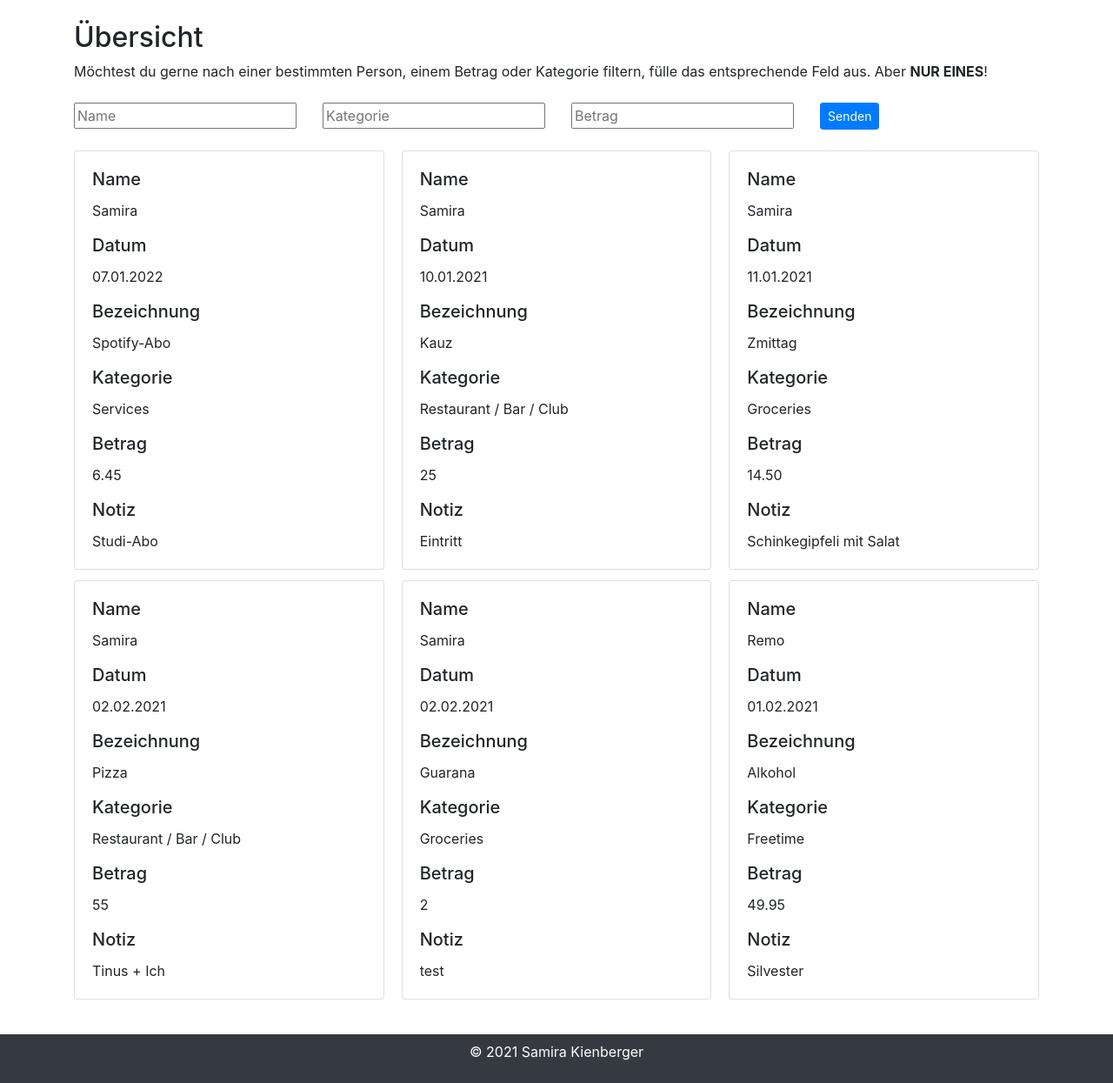
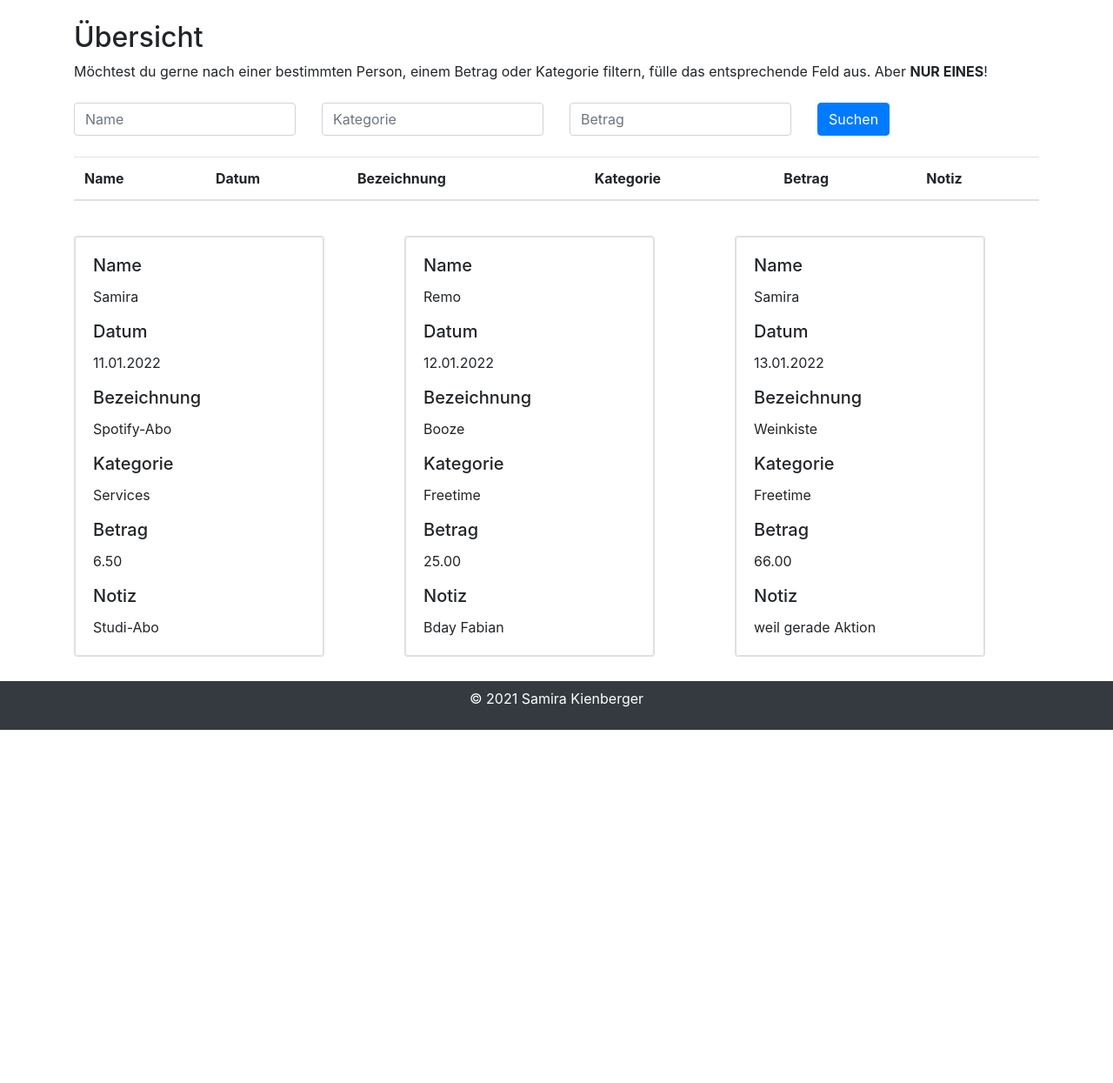
Before and after one commit to actREveL/PRO2, a Flask app: page /uebersicht in a window 1280 px wide. Shown: the part 56-1301 px from the top of the page at 87% size. After the commit the page ends 895 px from the top, so only its background shows below. Run offline with Flask 2, Linux system fonts and the light colour scheme; lists and menus that the app fills with data are empty; some libraries are stand-ins or nearby versions.

Commit message:
laufende Änderungen (Liste steht)

```diff
--- /dev/null
+++ b/ausgabe_dict.json
@@ -0,0 +1,26 @@
+{
+    "2022-01-12 16:57:23.469150": {
+        "Name": "Samira",
+        "Datum": "11.01.2022",
+        "Bezeichnung": "Spotify-Abo",
+        "Kategorie": "Services",
+        "Betrag": "6.50",
+        "Notiz": "Studi-Abo"
+    },
+    "2022-01-12 16:58:08.197225": {
+        "Name": "Remo",
+        "Datum": "12.01.2022",
+        "Bezeichnung": "Booze",
+        "Kategorie": "Freetime",
+        "Betrag": "25.00",
+        "Notiz": "Bday Fabian"
+    },
+    "2022-01-12 17:08:07.536382": {
+        "Name": "Samira",
+        "Datum": "13.01.2022",
+        "Bezeichnung": "Weinkiste",
+        "Kategorie": "Freetime",
+        "Betrag": "66.00",
+        "Notiz": "weil gerade Aktion"
+    }
+}
--- a/daten.py
+++ b/daten.py
@@ -4,7 +4,7 @@ from datetime import datetime
 
 # Funktion, um eingegebene Daten speichern zu können und in einem File abzuspeichern
 def speichern(name, datum, bezeichnung, kategorie, betrag, notiz):
-    datei = "uebersicht.json"
+    datei = "ausgabe_dict.json"
     try:
         with open(datei) as open_file:
             datei_inhalt = json.load(open_file)
@@ -24,7 +24,7 @@ def speichern(name, datum, bezeichnung, kategorie, betrag, notiz):
 
 # Funktion, um gespeicherte Daten laden zu können
 def eingabe_laden():
-    datei_name = "uebersicht.json"
+    datei_name = "ausgabe_dict.json"
 
     try:
         with open(datei_name) as open_file:
--- a/main.py
+++ b/main.py
@@ -46,6 +46,8 @@ def formular():
 def uebersicht():
     eingabe = daten.eingabe_laden()
     filter_liste = []
+    filter = ""
+    filter_key = ""
 
     if request.method == 'POST':
         name = request.form['name']
@@ -56,11 +58,11 @@ def uebersicht():
             filter = name
             filter_key = "Name"
 
-        elif kategorie != "":
+        if kategorie != "":
             filter = kategorie
             filter_key = "Kategorie"
 
-        elif betrag != "":
+        if betrag != "":
             filter = betrag
             filter_key = "Betrag"
 
@@ -68,16 +70,14 @@ def uebersicht():
             if eintrag[filter_key] == filter:
                 filter_liste.append(eintrag)
 
-
-
-
     return render_template('uebersicht.html', data=eingabe, user=filter_liste)
 
 # Übersichtsseite mit Balkendiagramm
-@app.route('/ausgabe')
+@app.route('/ausgabe', methods=['GET', 'POST'])
 def statistik():
     ausgabe = daten.eingabe_laden() # Dictionary (alle Daten) von daten.py wird geladen
     monate = {} # leeres dict für Monate 01-12 (Jan-Dez) definiert, welches mit der unteren for-Schleife gefüllt wird
+
 
     for id, values in ausgabe.items():
         month = values["Datum"].split(".")[1] # Datum splitten, sodass nur Monat (01 = Jan etc.) übrigbleibt
@@ -106,10 +106,17 @@ def statistik():
     sum_liste = list(monate.values())
     sum = 0
     for element in sum_liste:
-        sum+=float(element)
+        sum += float(element)
 
-    # rendern des Templates "ausgabe.html" zeigt dann den Barchart an und nimmt monate und total mit für die Liste mit den Beiträgen/Monat und die Gesamtausgaben über alle Einträge hinweg
-    return render_template('ausgabe.html', viz_div=div, monate=monate, total=sum)
+    # Budget berechnen
+    verfuegbar = 0
+    if request.method == 'POST':
+        budget = request.form['budget']
+        budget = float(budget) - float(sum)
+        verfuegbar = verfuegbar + budget
+
+    # rendern des Templates "ausgabe.html" zeigt dann den Barchart an und nimmt Monate und Total mit für die Liste mit den Beiträgen/Monat und die Gesamtausgaben über alle Einträge hinweg
+    return render_template('ausgabe.html', viz_div=div, monate=monate, total=sum, ergebnis=verfuegbar)
 
 if __name__ == "__main__":
     app.run(debug=True, port=5000)
--- a/templates/index.html
+++ b/templates/index.html
@@ -1,8 +1,8 @@
 <!-- Übernahme header -->
 {% include "header.html" %}
     {% block content %}
-        <div class="jumbotron jumbotron-fluid">
-            <div class="container">
+        <div class="jumbotron jumbotron-fluid" style="background-color: white;">
+            <div class="container" style="background-color: white;">
                 <h1 class="display-4">Hallo {{user}}</h1>
                 <p class="lead">Willkommen bei deinem persönlich Budget-Rechner.</p>
                 <p class="my-4">Möchtest du gerne eine neue Eingabe machen?</p>
--- a/templates/uebersicht.html
+++ b/templates/uebersicht.html
@@ -1,41 +1,68 @@
 <!-- Übernahme header -->
 {% include "header.html" %}
+{% block content %}
     <div class="container">
-        {% block content %}
         <br><h2>Übersicht</h2>
         <form method="POST">
             Möchtest du gerne nach einer bestimmten Person, einem Betrag oder Kategorie filtern, fülle das entsprechende Feld aus. Aber <b>NUR EINES</b>!<br><br>
-            <div class="row align-items-start">
+            <div class="row g-3">
                 <div class="col">
-                    <input type="text" name="name" placeholder="Name">
+                    <input type="text" class="form-control" name="name" placeholder="Name">
                 </div>
                 <div class="col">
-                    <input type="text" name="kategorie" placeholder="Kategorie">
+                    <input type="text" class="form-control" name="kategorie" placeholder="Kategorie">
                 </div>
                 <div class="col">
-                    <input type="text" name="betrag" placeholder="Betrag">
+                    <input type="text" class="form-control" name="betrag" placeholder="Betrag">
                 </div>
                 <div class="col">
-                    <button type="submit" class="btn btn-primary btn-sm">Senden</button>
+                    <button type="submit" class="btn btn-primary" >Suchen</button>
                 </div>
             </div>
-        </form>
+        </form><br>
+        <div class="column">
+            <table class="table">
+              <thead>
+                <tr>
+                    <th scope="col">Name</th>
+                    <th scope="col">Datum</th>
+                    <th scope="col">Bezeichnung</th>
+                    <th scope="col">Kategorie</th>
+                    <th scope="col">Betrag</th>
+                    <th scope="col">Notiz</th>
+                </tr>
+              </thead>
+              <tbody>
+              {% for inhalt in user %}
+                <tr>
+                    {% for key, value in inhalt.items() %}
+                  <td>{{ value }}</td>
+                    {% endfor %}
+                </tr>
+              {% endfor %}
+              </tbody>
+            </table>
+        </div>
             <div class="column"><br>
-              <div class="card-columns">
+              <div class="row row-cols-1 row-cols-sm-2 row-cols-md-3 row-cols-lg-4 g-4">
                   <!-- for-Condition -->
                  {% for key, value_dict in data.items()%}
-                      <div class="card">
+                  <div class="col">
+                      <div class="card h-100" style="width: 18rem;">
+                          <div class="card">
                               <div class="card-body">
                                   {% for key2, value in value_dict.items()%}
                                     <h5 class="card-title">{{ key2 }}</h5>
                                     <p class="card-text">{{ value }}</p>
                                   {% endfor %}
                               </div>
+                          </div>
                       </div>
+                  </div>
                   {% endfor %}
               </div>
             </div><br>
-        {% endblock %}
     </div>
+{% endblock %}
 <!-- Übernahme footer -->
 {% include "footer.html" %}
--- a/uebersicht.json
+++ /dev/null
@@ -1,50 +0,0 @@
-{
-    "2022-01-07 15:24:16.361721": {
-        "Name": "Samira ",
-        "Datum": "07.01.2022",
-        "Bezeichnung": "Spotify-Abo",
-        "Kategorie": "Services",
-        "Betrag": "6.45",
-        "Notiz": "Studi-Abo"
-    },
-    "2022-01-10 11:34:27.366840": {
-        "Name": "Samira ",
-        "Datum": "02.02.2021",
-        "Bezeichnung": "Pizza",
-        "Kategorie": "Restaurant / Bar / Club",
-        "Betrag": "55",
-        "Notiz": "Tinus + Ich"
-    },
-    "2022-01-10 11:43:56.077531": {
-        "Name": "Samira ",
-        "Datum": "10.01.2021",
-        "Bezeichnung": "Kauz",
-        "Kategorie": "Restaurant / Bar / Club",
-        "Betrag": "25",
-        "Notiz": "Eintritt"
-    },
-    "2022-01-10 16:29:17.688356": {
-        "Name": "Samira",
-        "Datum": "02.02.2021",
-        "Bezeichnung": "Guarana",
-        "Kategorie": "Groceries",
-        "Betrag": "2",
-        "Notiz": "test"
-    },
-    "2022-01-10 17:30:32.769741": {
-        "Name": "Samira",
-        "Datum": "11.01.2021",
-        "Bezeichnung": "Zmittag",
-        "Kategorie": "Groceries",
-        "Betrag": "14.50",
-        "Notiz": "Schinkegipfeli mit Salat"
-    },
-    "2022-01-10 17:46:55.539050": {
-        "Name": "Remo",
-        "Datum": "01.02.2021",
-        "Bezeichnung": "Alkohol",
-        "Kategorie": "Freetime",
-        "Betrag": "49.95",
-        "Notiz": "Silvester"
-    }
-}
```
Also changed, not shown: templates/ausgabe.html (+28 -6 lines), templates/formular.html (+16 -16 lines).
